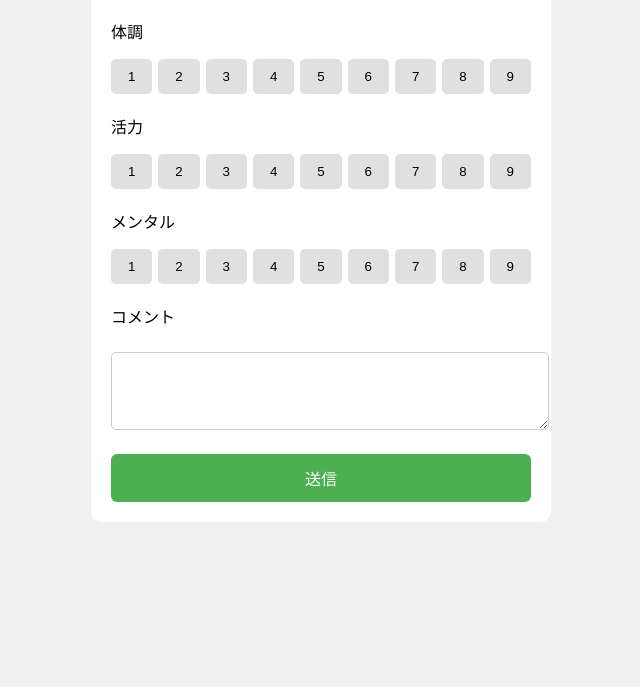
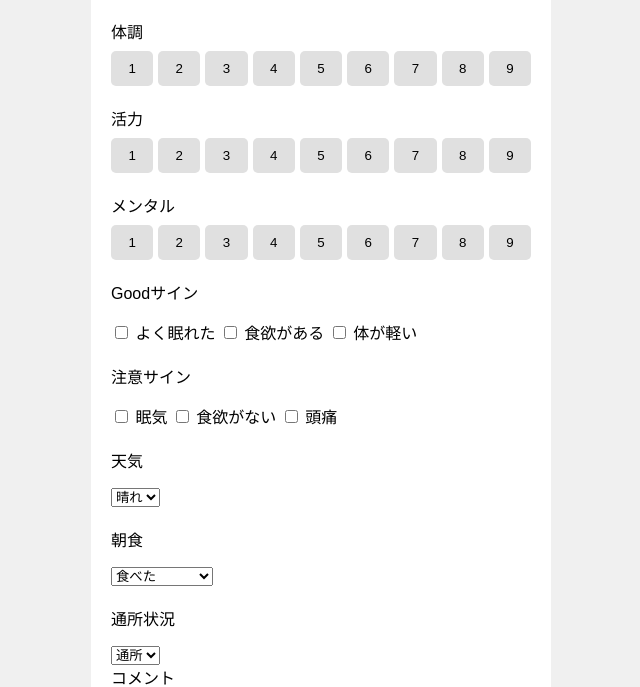
Before and after one commit to hunassy/checkin-app, a plain HTML site: page index.html in a window 1280 px wide. Shown: the part 118-805 px from the top of the page, without its empty margins (319-959 px from the left). Drawn offline with Linux system fonts and the light colour scheme.

Commit message:
Update index.html

```diff
--- a/index.html
+++ b/index.html
@@ -6,7 +6,6 @@
 <title>セルフケアチェックイン</title>
 
 <style>
-
 body{
 font-family:sans-serif;
 background:#f0f0f0;
@@ -32,7 +31,7 @@ margin-top:20px;
 .score-buttons{
 display:grid;
 grid-template-columns:repeat(9,1fr);
-gap:6px;
+gap:5px;
 margin-top:8px;
 }
 
@@ -41,7 +40,6 @@ padding:10px;
 border:none;
 background:#e0e0e0;
 border-radius:5px;
-cursor:pointer;
 }
 
 .score-buttons button.active{
@@ -53,8 +51,6 @@ textarea{
 width:100%;
 padding:8px;
 margin-top:8px;
-border-radius:5px;
-border:1px solid #ccc;
 }
 
 .submit{
@@ -66,9 +62,7 @@ color:white;
 border:none;
 border-radius:6px;
 font-size:16px;
-cursor:pointer;
 }
-
 </style>
 
 </head>
@@ -80,22 +74,68 @@ cursor:pointer;
 <h1>セルフケアチェックイン</h1>
 
 <div class="section">
-<p>体調</p>
+体調
 <div class="score-buttons" id="condition"></div>
 </div>
 
 <div class="section">
-<p>活力</p>
+活力
 <div class="score-buttons" id="energy"></div>
 </div>
 
 <div class="section">
-<p>メンタル</p>
+メンタル
 <div class="score-buttons" id="mental"></div>
 </div>
 
 <div class="section">
-<p>コメント</p>
+<div class="section">
+
+<p>Goodサイン</p>
+<label><input type="checkbox" class="good" value="よく眠れた"> よく眠れた</label>
+<label><input type="checkbox" class="good" value="食欲がある"> 食欲がある</label>
+<label><input type="checkbox" class="good" value="体が軽い"> 体が軽い</label>
+
+</div>
+
+<div class="section">
+
+<p>注意サイン</p>
+<label><input type="checkbox" class="warning" value="眠気"> 眠気</label>
+<label><input type="checkbox" class="warning" value="食欲がない"> 食欲がない</label>
+<label><input type="checkbox" class="warning" value="頭痛"> 頭痛</label>
+
+</div>
+
+<div class="section">
+<p>天気</p>
+<select id="weather">
+<option>晴れ</option>
+<option>曇り</option>
+<option>雨</option>
+<option>雪</option>
+</select>
+</div>
+
+<div class="section">
+<p>朝食</p>
+<select id="breakfast">
+<option>食べた</option>
+<option>少し食べた</option>
+<option>食べていない</option>
+</select>
+</div>
+
+<div class="section">
+<p>通所状況</p>
+<select id="attendance">
+<option>通所</option>
+<option>在宅</option>
+<option>欠席</option>
+</select>
+</div>
+
+コメント
 <textarea rows="4"></textarea>
 </div>
 
@@ -105,16 +145,17 @@ cursor:pointer;
 
 <script>
 
+// スコアボタン生成
 function createScoreButtons(id){
 
 const container = document.getElementById(id)
 
 for(let i=1;i<=9;i++){
 
-const btn = document.createElement("button")
-btn.textContent = i
+const btn=document.createElement("button")
+btn.textContent=i
 
-btn.onclick = function(){
+btn.onclick=function(){
 
 container.querySelectorAll("button").forEach(b=>{
 b.classList.remove("active")
@@ -141,13 +182,29 @@ const energy = document.querySelector("#energy .active")?.textContent
 const mental = document.querySelector("#mental .active")?.textContent
 const comment = document.querySelector("textarea").value
 
+// Goodサイン
+const good = Array.from(document.querySelectorAll(".good:checked")).map(e=>e.value).join(",")
+
+// 注意サイン
+const warning = Array.from(document.querySelectorAll(".warning:checked")).map(e=>e.value).join(",")
+
+// 天気
+const weather = document.querySelector("#weather").value
+
+// 朝食
+const breakfast = document.querySelector("#breakfast").value
+
+// 通所
+const attendance = document.querySelector("#attendance").value
+
+
 const form = document.createElement("form")
 
-form.action = "https://script.google.com/macros/s/AKfycbxGIYLe3G7Z74wWUVnzb1GGPOT-eVgaCJuIlbnoxbSyTtPI4cr_5z5RSH56XGpfXlzmIA/exec"
-form.method = "POST"
+form.action="https://script.google.com/macros/s/AKfycbxGIYLe3G7Z74wWUVnzb1GGPOT-eVgaCJuIlbnoxbSyTtPI4cr_5z5RSH56XGpfXlzmIA/exec"
+form.method="POST"
 
 function addField(name,value){
-const input = document.createElement("input")
+const input=document.createElement("input")
 input.type="hidden"
 input.name=name
 input.value=value
@@ -157,11 +214,18 @@ form.appendChild(input)
 addField("condition",condition)
 addField("energy",energy)
 addField("mental",mental)
+addField("good",good)
+addField("warning",warning)
+addField("weather",weather)
+addField("breakfast",breakfast)
+addField("attendance",attendance)
 addField("comment",comment)
 
 document.body.appendChild(form)
 
 form.submit()
+
+alert("送信しました")
 
 }
 
```
